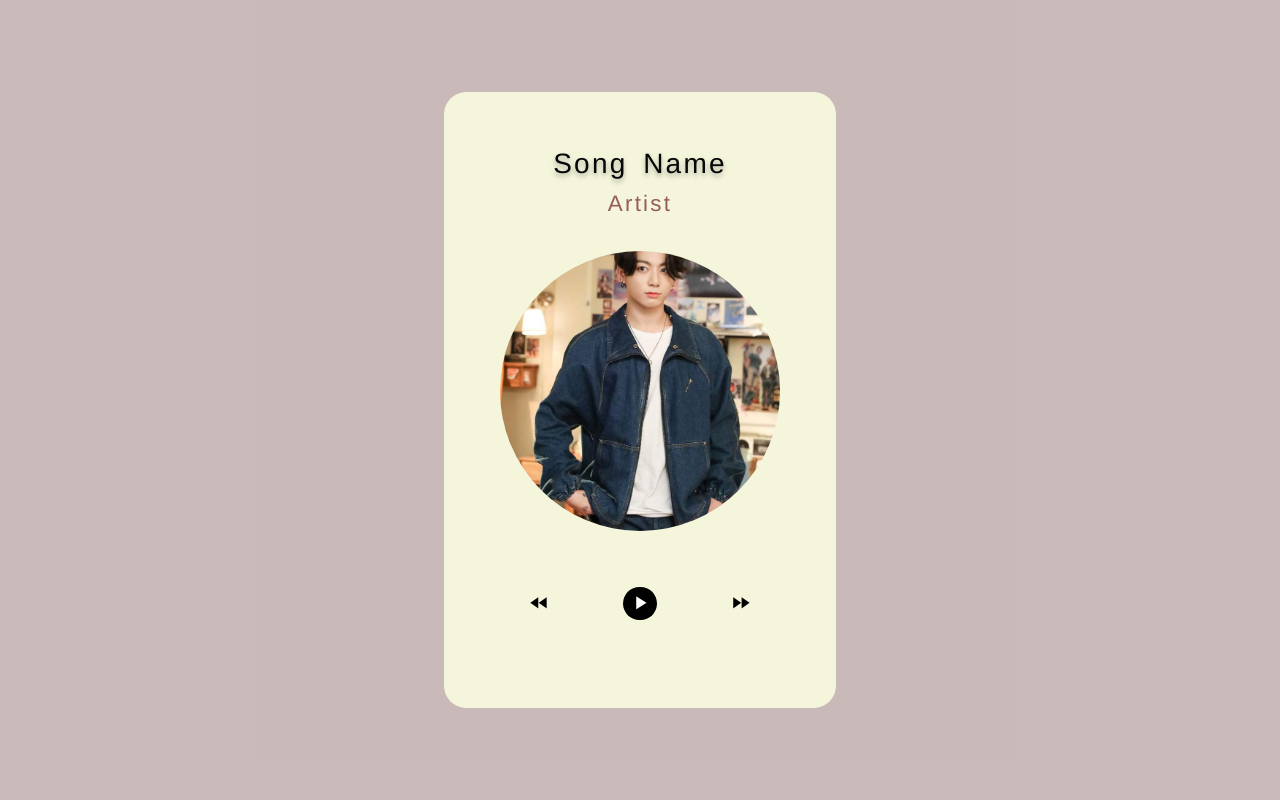
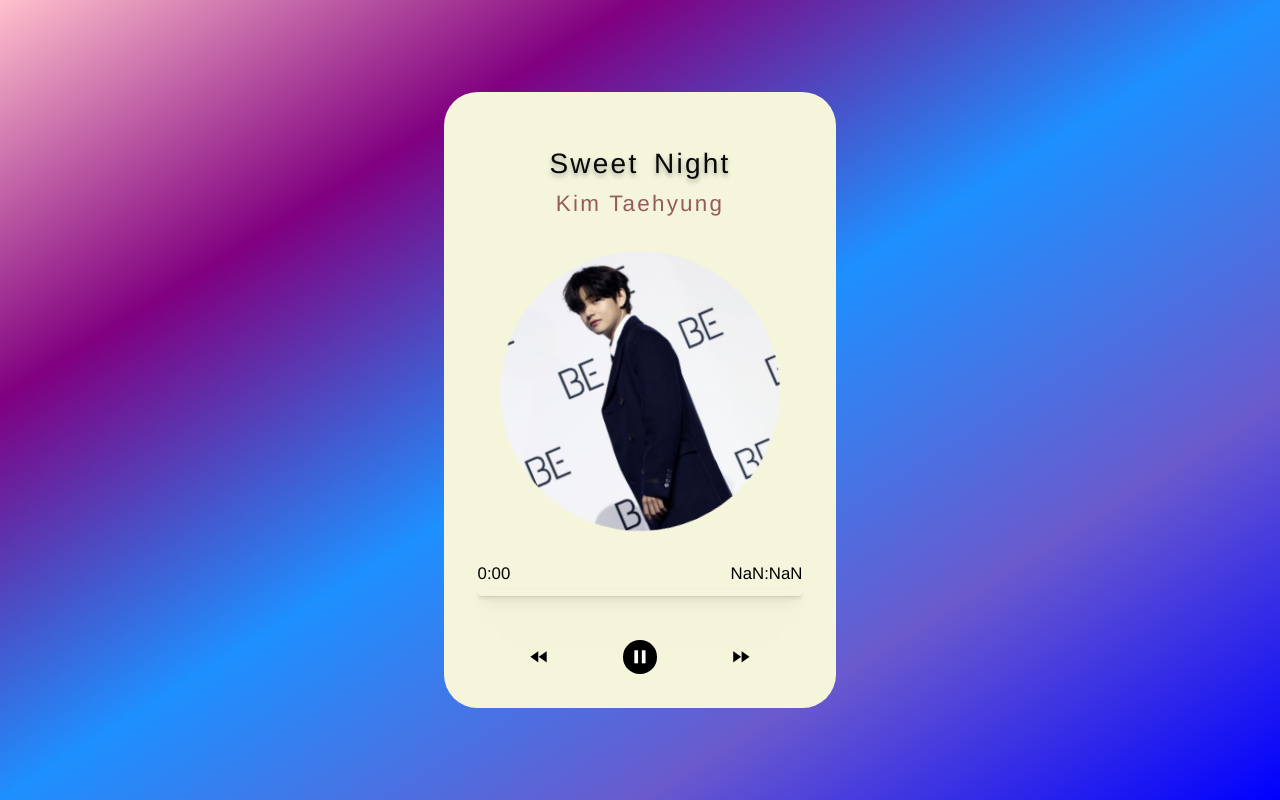
Before and after one commit to sonal-spd/Music-Player, a plain HTML site: page index.html in a window 1280 px wide. Both pictures are taken after a click on the icon "fast_rewind". Drawn offline with Linux system fonts and the light colour scheme.

Commit message:
made it dynamic

```diff
--- a/index.html
+++ b/index.html
@@ -1,5 +1,6 @@
 <!DOCTYPE html>
 <html lang="en">
+
 <head>
     <meta charset="UTF-8">
     <meta http-equiv="X-UA-Compatible" content="IE=edge">
@@ -8,37 +9,39 @@
     <link href="https://fonts.googleapis.com/icon?family=Material+Icons" rel="stylesheet">
     <link rel="stylesheet" href="main.css" class="stylesheet">
 </head>
+
 <body>
-    <div class = "main">
-        <div class = "music_container">
+
+    <div class="main">
+
+            <div class="music_container">
                 <h2 id="title">Song Name</h2>
                 <h3 id="artist">Artist</h3>
-            <div class = "img_container">
-                <img src = "images/1.jpg" alt ="">
+                <div class="img_container">
+                    <img src="images/1.jpg" alt="">
 
                 </div>
-            <audio src = "music/1.mp3"></audio>
+                <audio src="music/1.mp3"></audio>
+
+                <div class="progressbar" id="pb_container">
+                    <div class="progress-duration">
+                        <div id = "start">0.00</div>
+                        <div id = "end">0.00</div>
+                    </div>
+                    <div class="progress_div" id = "progress_div">
+                        <div class="progress" id = "progress"></div>
+                    </div>
+
+                </div>
                 <div class="controls">
                     <i class="material-icons" id="prev" title="Previous">fast_rewind</i>
                     <i class="material-icons" id="play" title="Play">play_arrow</i>
                     <i class="material-icons" id="next" title="Next">fast_forward</i>
                 </div>
             </div>
+
     </div>
-    <script>
-        const music = document.querySelector("audio");
-        const play = document.getElementById("play");
-        play.addEventListener('click',() =>{
-            if(music.paused){
-            music.play();
-            play.innerHTML="pause";
-            }
-            else{
-                music.pause();
-                play.innerHTML="play_arrow";
-            }
-    });
+    <script src = "index.js"></script>
+</body>
 
-    </script>
-</body>
 </html>
--- /dev/null
+++ b/index.js
@@ -0,0 +1,109 @@
+
+const music = document.querySelector("audio");
+const play = document.getElementById("play");
+const img = document.querySelector("img");
+const title = document.getElementById("title");
+const artist = document.getElementById("artist");
+const prev = document.getElementById("prev");
+const next = document.getElementById("next");
+let progress = document.getElementById("progress");
+let end = document.getElementById("end");
+let start = document.getElementById("start");
+const progress_div = document.getElementById("progress_div");
+const songs = [
+    {
+        name: "1",
+        title: "Savage Love",
+        artist: "Jungkook"
+    },
+    {
+        name: "2",
+        title: "Sweet Night",
+        artist: "Kim Taehyung"
+    },
+
+]
+let isplaying = false;
+const pauseMusic = () => {
+    isplaying = false;
+    music.pause();
+    play.innerHTML = "play_arrow";
+    img.classList.remove("anime");
+}
+const playMusic = () => {
+    isplaying = true;
+    music.play();
+    play.innerHTML = "pause";
+    img.classList.add("anime");
+}
+
+
+const loadSongs = (songs) => {
+    title.textContent = songs.title;
+    artist.textContent = songs.artist;
+    music.src = "music/" + songs.name + ".mp3";
+    img.src = "images/" + songs.name + ".jpg";
+}
+index = 0;
+const nextSong = () => {
+    index = (index + 1) % songs.length;
+    loadSongs(songs[index]);
+    playMusic();
+}
+
+const prevSong = () => {
+    index = (index - 1 + songs.length) % songs.length;
+    loadSongs(songs[index]);
+    playMusic();
+}
+
+music.addEventListener('timeupdate', (event) => {
+    const { currentTime, duration } = event.srcElement;
+    let progress_time = (currentTime / duration) * 100;
+    progress.style.width = `${progress_time}%`;
+    let min_duration = Math.floor(duration / 60);
+    let sec_duration = Math.floor(duration % 60);
+    if (sec_duration < 10) {
+        sec_duration = `0${sec_duration}`;
+    }
+    let total_duration = `${min_duration}:${sec_duration}`;
+
+
+    let min_current = Math.floor(currentTime / 60);
+    let sec_current = Math.floor(currentTime % 60);
+    if (sec_current < 10) {
+        sec_current = `0${sec_current}`;
+    }
+    let total_current = `${min_current}:${sec_current}`;
+
+    start.textContent = `${total_current}`;
+    if (end) {
+        end.textContent = `${total_duration}`;
+    }
+});
+progress_div.addEventListener('click', (event) => {
+    const { duration } = music;
+    let move_progress = (event.offsetX / event.srcElement.clientWidth) * duration;
+    music.currentTime = move_progress;
+
+})
+// play.addEventListener('keyup',(event) => {
+//     if (event.code === 'Space'){
+//         if(isplaying){
+//             console.log("spacee");
+//             playMusic();
+//         }else{
+//             pauseMusic();
+//         }
+//     }
+// })
+play.addEventListener('click', () => {
+    if (isplaying) {
+        pauseMusic();
+    } else {
+        playMusic();
+    }
+})
+music.addEventListener('ended', nextSong);
+next.addEventListener('click', nextSong);
+prev.addEventListener('click', prevSong);
--- a/main.css
+++ b/main.css
@@ -9,22 +9,29 @@
 html{
     font-family: Helvetica;
     font-size: 70%;
+    background-image:linear-gradient(to bottom right,pink,purple,dodgerblue,slateblue,blue);
+
 }
 .main{
     width: 100vw;
     height: 100vh;
-    background-color:hsla(0.5, 20%, 40%, 0.4);
     display: grid;
+    justify-content: center;
     place-items: center;
 }
+
+
+
+
 .music_container {
     width: 35rem;
     height: 55rem;
     background-color: beige;
-    border-radius: 2rem;
+    border-radius: 3rem;
     box-shadow: 0 1.2rem 3rem 0.5 rem rgba(0, 0, 0, 0.2);
     padding: 3rem;
     text-align: center;
+
 }
 
 .music_container #title {
@@ -62,12 +69,59 @@
     box-decoration-break: slice;
 
 }
+.progressbar {
+    width: 100%;
+    height: auto;
+    padding: 1rem 0;
+    margin-top: 2rem;
+
+}
+
+.progress_div{
+    width: 100%;
+    height: 0.5rem;
+    box-shadow: 0 1px 2px rgba(0, 0, 0, 0.07), 0 2px 4px rgba(0, 0, 0, 0.07),
+        0 4px 8px rgba(0, 0, 0, 0.07), 0 8px 16px rgba(0, 0, 0, 0.07),
+        0 16px 32px rgba(0, 0, 0, 0.07), 0 32px 64px rgba(0, 0, 0, 0.07);
+    border-radius: 4rem;
+    position: relative;
+    margin-top: 0.5rem;
+    transition: all 1s linear;
+    -moz-transition: all 1s linear;
+    -o-transition: all 1s linear;
+    -webkit-transition: all 1s linear;
+    cursor:pointer;
+    -webkit-appearance: none;
+    appearance: none;
+}
+.progress{
+    position: absolute;
+    top: 0;
+    left:0;
+    width: 0%;
+    background-color:blue;
+    height: 100%;
+    border-radius: 4rem;
+    transition: width 1s linear;
+    -moz-transition: width 1s linear;
+    -o-transition: width 1s linear;
+    -webkit-transition: width 1s linear;
+    cursor:pointer;
+    -webkit-appearance: none;
+    appearance: none;
+
+}
+.progress-duration{
+    display: flex;
+    justify-content: space-between;
+    font-size:1.5rem;
+}
 .controls {
     width:20rem;
     display:flex;
     justify-content: space-between;
     margin: auto;
-    margin-top: 5rem;
+    margin-top: 3rem;
     align-items: center;
 }
 .material-icons {
```
Also changed, not shown: 1 other file. Lines whose indentation alone changed are shown as unchanged.
